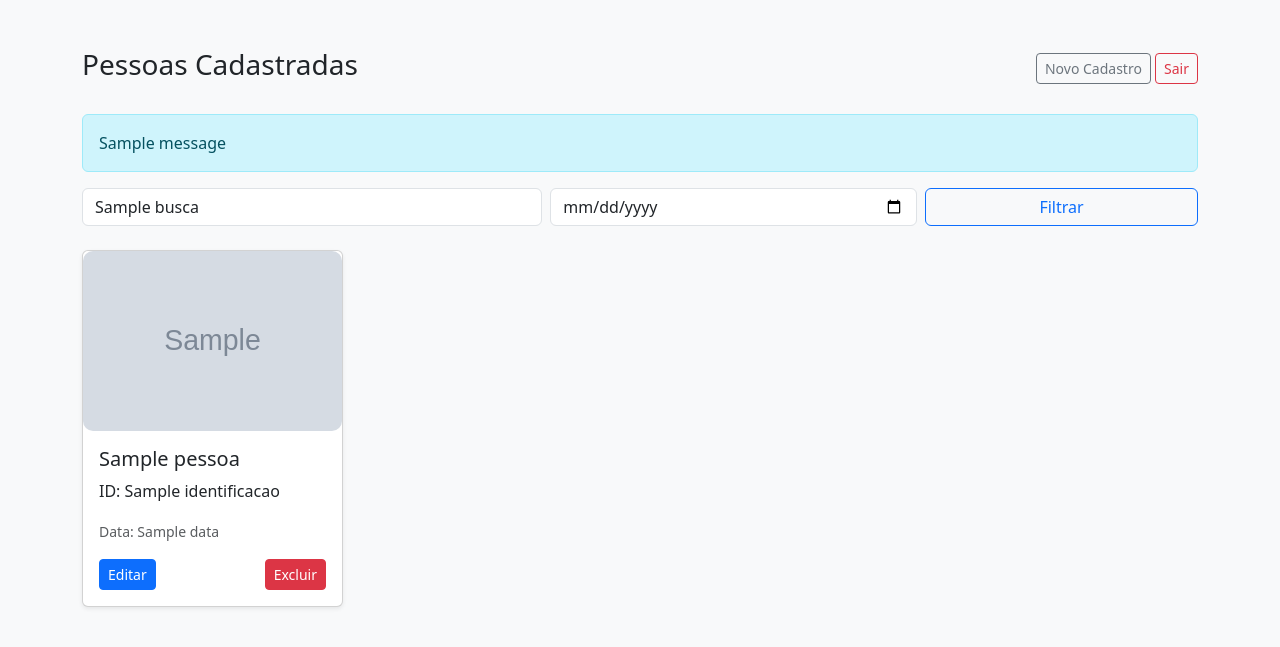
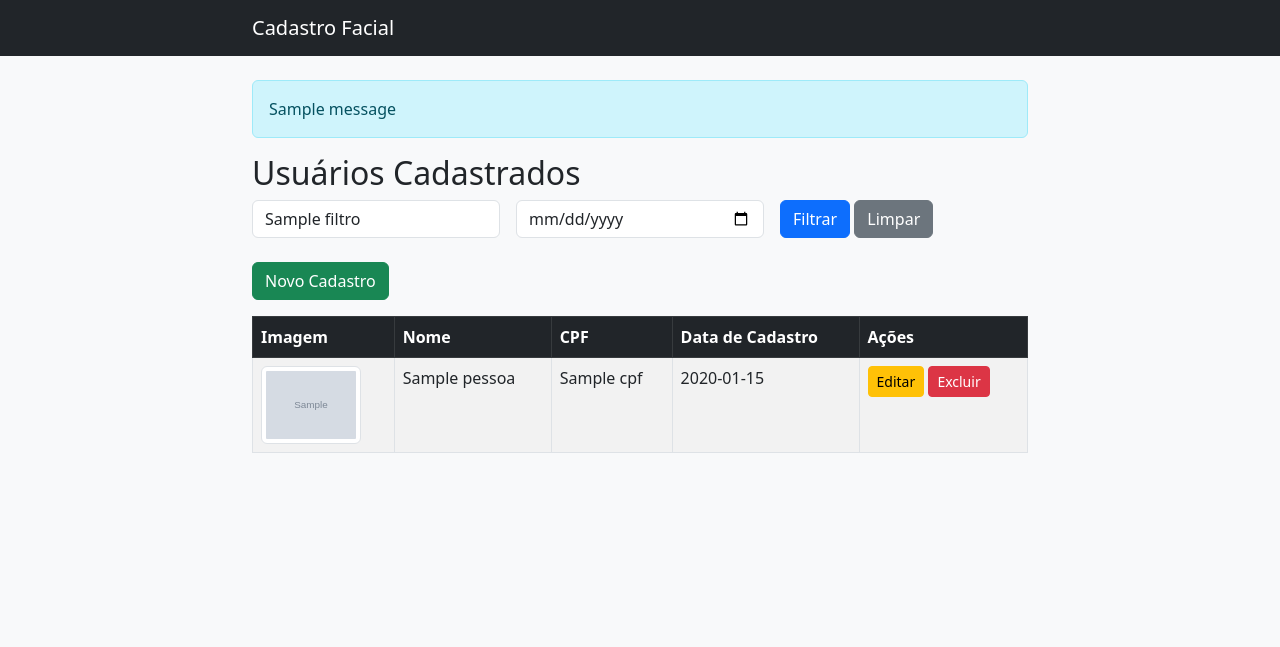
Before and after one commit to Brenex000006/Site-de-teste-para-TCC, a Flask app: template templates/lista.html in a window 1280 px wide. Shown: the top 647 px of the page. Run offline with Flask 3, Linux system fonts and the light colour scheme; the template is opened without the code that fills it: most values are stand-ins (such as "Sample title", 1, 10 or a date in 2020); grey boxes marked "Sample" are stand-in pictures; one stand-in notice (Sample message) is shown.

Commit message:
Aprimoramentos para os diversos sistemas do site

```diff
--- a/app.py
+++ b/app.py
@@ -4,7 +4,7 @@ from werkzeug.utils import secure_filename
 from dotenv import load_dotenv
 import os
 import uuid
-import json
+import mysql.connector
 from datetime import datetime
 
 # Configuração
@@ -13,6 +13,15 @@ app = Flask(__name__)
 app.secret_key = os.getenv('SECRET_KEY')
 app.config['UPLOAD_FOLDER'] = 'static/uploads'
 os.makedirs(app.config['UPLOAD_FOLDER'], exist_ok=True)
+
+# Banco de dados MySQL
+
+db = mysql.connector.connect(
+    host="127.0.0.1",
+    user="Root",
+    password="root",
+    database="tcc_reconhece"
+)
 
 # Login
 login_manager = LoginManager()
@@ -28,43 +37,55 @@ def load_user(user_id):
         return Admin()
     return None
 
-# Utilitários
-JSON_PATH = 'cadastros.json'
+# Funções de banco de dados
+def salvar_usuario(cpf, nome, imagem_url):
+    cursor = db.cursor()
+    try:
+        cursor.execute(
+            "INSERT INTO usuarios (CPF, nome, endereco_imagem) VALUES (%s, %s, %s)",
+            (cpf, nome, imagem_url)
+        )
+        db.commit()
+        print(f"Usuário inserido: CPF={cpf}, Nome={nome}, Imagem={imagem_url}")
+        return True
+    except mysql.connector.errors.IntegrityError as e:
+        print("Erro ao inserir CPF:", e)
+        return False
+    finally:
+        cursor.close()
 
-def carregar_dados():
-    if os.path.exists(JSON_PATH):
-        with open(JSON_PATH, 'r') as f:
-            return json.load(f)
-    return []
+def carregar_usuarios():
+    cursor = db.cursor(dictionary=True)
+    cursor.execute("SELECT * FROM usuarios")
+    usuarios = cursor.fetchall()
+    cursor.close()
+    return usuarios
 
-def salvar_dados(pessoa):
-    dados = carregar_dados()
-    if any(p['identificacao'] == pessoa['identificacao'] for p in dados):
-        return False
-    dados.append(pessoa)
-    with open(JSON_PATH, 'w') as f:
-        json.dump(dados, f, indent=4)
-    return True
 
-def atualizar_dados(identificacao, novos_dados):
-    dados = carregar_dados()
-    for i, p in enumerate(dados):
-        if p['identificacao'] == identificacao:
-            dados[i].update(novos_dados)
-            with open(JSON_PATH, 'w') as f:
-                json.dump(dados, f, indent=4)
-            return True
-    return False
+def atualizar_usuario(cpf_antigo, cpf_novo, nome, imagem_url=None):
+    cursor = db.cursor()
+    if imagem_url:
+        sql = "UPDATE usuarios SET CPF = %s, nome = %s, endereco_imagem = %s WHERE CPF = %s"
+        vals = (cpf_novo, nome, imagem_url, cpf_antigo)
+    else:
+        sql = "UPDATE usuarios SET CPF = %s, nome = %s WHERE CPF = %s"
+        vals = (cpf_novo, nome, cpf_antigo)
+    cursor.execute(sql, vals)
+    db.commit()
 
-def excluir_dado(identificacao):
-    dados = carregar_dados()
-    novos_dados = [p for p in dados if p['identificacao'] != identificacao]
-    with open(JSON_PATH, 'w') as f:
-        json.dump(novos_dados, f, indent=4)
-    return True
+def excluir_usuario(cpf):
+    cursor = db.cursor()
+    cursor.execute("DELETE FROM usuarios WHERE CPF = %s", (cpf,))
+    db.commit()
 
 # Rotas
-@app.route('/', methods=['GET', 'POST'])
+from flask_login import current_user, logout_user
+
+@app.route('/')
+def index():
+    if current_user.is_authenticated:
+        logout_user()
+    return redirect(url_for('login'))
 @app.route('/login', methods=['GET', 'POST'])
 def login():
     if request.method == 'POST':
@@ -72,7 +93,7 @@ def login():
         senha = request.form['password']
         if usuario == os.getenv("ADMIN_USERNAME") and senha == os.getenv("ADMIN_PASSWORD"):
             login_user(Admin())
-            return redirect(url_for('cadastrar'))
+            return redirect(url_for('lista'))
         flash("Credenciais inválidas.")
     return render_template('login.html')
 
@@ -82,76 +103,86 @@ def logout():
     logout_user()
     return redirect(url_for('login'))
 
-
 @app.route('/cadastrar', methods=['GET', 'POST'])
 @login_required
 def cadastrar():
     if request.method == 'POST':
         nome = request.form['nome']
-        identificacao = request.form['identificacao']
+        cpf = request.form['identificacao']
         imagem = request.files['imagem']
-
-        # Verifica se identificação já está cadastrada
-        dados = carregar_dados()
-        if any(p['identificacao'] == identificacao for p in dados):
-            flash("Identificação já cadastrada.")
+        # Verifica se CPF já está cadastrado
+        usuarios = carregar_usuarios()
+        if any(u['cpf'] == cpf for u in usuarios):
+            flash("CPF já cadastrado.")
             return redirect(url_for('cadastrar'))
 
-        # Só salva imagem se a identificação for nova
         if imagem:
             nome_arquivo = secure_filename(imagem.filename)
             nome_unico = f"{uuid.uuid4()}_{nome_arquivo}"
             caminho_arquivo = os.path.join(app.config['UPLOAD_FOLDER'], nome_unico)
             imagem.save(caminho_arquivo)
             url_imagem = url_for('static', filename=f'uploads/{nome_unico}')
+            URL_ABSO = os.path.abspath(caminho_arquivo)
 
-            pessoa = {
-                "nome": nome,
-                "identificacao": identificacao,
-                "imagem_url": url_imagem,
-                "data": datetime.now().strftime("%Y-%m-%d")
-            }
+            if salvar_usuario(cpf, nome, URL_ABSO):
+                flash("Pessoa cadastrada com sucesso!")
+            else:
+                flash("Erro ao cadastrar pessoa.")
 
-            salvar_dados(pessoa)
-            flash("Pessoa cadastrada com sucesso!")
             return redirect(url_for('cadastrar'))
 
     return render_template('cadastrar.html')
 
-
-@app.route('/lista')
+@app.route('/lista', methods=['GET'])
 @login_required
 def lista():
-    pessoas = carregar_dados()
-    busca = request.args.get('busca', '').strip().lower()
-    data_filtro = request.args.get('data', '').strip()
+    filtro = request.args.get('filtro', '')
+    data = request.args.get('data', '')
 
-    if busca:
-        pessoas = [p for p in pessoas if busca in p['nome'].lower() or busca in p['identificacao'].lower()]
+    cursor = db.cursor(dictionary=True)
 
-    if data_filtro:
-        pessoas = [p for p in pessoas if p.get('data') == data_filtro]
+    query = "SELECT * FROM usuarios WHERE 1=1"
+    valores = []
 
-    return render_template('lista.html', pessoas=pessoas, busca=busca, data_filtro=data_filtro)
+    if filtro:
+        query += " AND (nome LIKE %s OR CPF LIKE %s)"
+        filtro_valor = f"%{filtro}%"
+        valores.extend([filtro_valor, filtro_valor])
 
-@app.route('/editar/<identificacao>', methods=['GET', 'POST'])
+    if data:
+        query += " AND DATE(criado_em) = %s"
+        valores.append(data)
+
+    cursor.execute(query, valores)
+    pessoas = cursor.fetchall()
+    pessoas = imagem_corrigida(pessoas)
+    cursor.close()
+
+    return render_template('lista.html', pessoas=pessoas, filtro=filtro, data=data)
+
+def imagem_corrigida(pessoas):
+    for pessoa in pessoas:
+        pessoa['endereco_imagem'] = "/static/" + str(pessoa['endereco_imagem'].replace("\\", "/").split("/static/")[1])
+    return pessoas
+
+@app.route('/editar/<cpf>', methods=['GET', 'POST'])
 @login_required
-def editar(identificacao):
-    dados = carregar_dados()
-    pessoa = next((p for p in dados if p['identificacao'] == identificacao), None)
+def editar(cpf):
+    usuarios = carregar_usuarios()
+    usuarios = imagem_corrigida(usuarios)
+    pessoa = next((u for u in usuarios if u['cpf'] == cpf), None)
     if not pessoa:
         flash("Pessoa não encontrada.")
         return redirect(url_for('lista'))
 
     if request.method == 'POST':
         nome = request.form['nome']
-        nova_identificacao = request.form['nova_identificacao']
+        novo_cpf = request.form['nova_identificacao']
         nova_imagem = request.files.get('imagem')
-        nova_url_imagem = pessoa['imagem_url']
+        nova_url_imagem = pessoa['endereco_imagem']
 
-        # Se nova imagem foi enviada, remove a anterior e salva a nova
         if nova_imagem and nova_imagem.filename:
-            imagem_antiga = pessoa.get('imagem_url', '').replace('/static/', '')
+            imagem_antiga = pessoa['endereco_imagem'].replace('/static/', '')
             caminho_antigo = os.path.join('static', imagem_antiga)
             if os.path.exists(caminho_antigo):
                 os.remove(caminho_antigo)
@@ -161,47 +192,27 @@ def editar(identificacao):
             caminho_arquivo = os.path.join(app.config['UPLOAD_FOLDER'], nome_unico)
             nova_imagem.save(caminho_arquivo)
             nova_url_imagem = url_for('static', filename=f'uploads/{nome_unico}')
+            URL_ABS = os.path.abspath(nova_url_imagem)
 
-        # Atualiza ou move o registro
-        dados = [p for p in dados if p['identificacao'] != identificacao]
-        pessoa_atualizada = {
-            "nome": nome,
-            "identificacao": nova_identificacao,
-            "imagem_url": nova_url_imagem,
-            "data": pessoa.get("data", datetime.now().strftime("%Y-%m-%d"))
-        }
-
-        # Garante que a nova identificação não já esteja em uso
-        if any(p['identificacao'] == nova_identificacao for p in dados):
-            flash("Essa nova identificação já está em uso.")
-            return redirect(url_for('editar', identificacao=identificacao))
-
-        dados.append(pessoa_atualizada)
-        with open(JSON_PATH, 'w') as f:
-            json.dump(dados, f, indent=4)
-
+        atualizar_usuario(cpf, novo_cpf, nome, URL_ABS)
         flash("Cadastro atualizado com sucesso!")
         return redirect(url_for('lista'))
 
     return render_template('editar.html', pessoa=pessoa)
 
-
-
-@app.route('/excluir/<identificacao>', methods=['POST'])
+@app.route('/excluir/<cpf>', methods=['POST'])
 @login_required
-def excluir(identificacao):
-    dados = carregar_dados()
-    pessoa = next((p for p in dados if p['identificacao'] == identificacao), None)
+def excluir(cpf):
+    usuarios = carregar_usuarios()
+    pessoa = next((u for u in usuarios if u['cpf'] == cpf), None)
     if pessoa:
-        # Remove imagem do disco
-        imagem_url = pessoa.get('imagem_url', '').replace('/static/', '')
+        imagem_url = pessoa.get('endereco_imagem', '').replace('/static/', '')
         caminho = os.path.join('static', imagem_url)
         if os.path.exists(caminho):
             os.remove(caminho)
-    excluir_dado(identificacao)
+    excluir_usuario(cpf)
     flash("Registro excluído com sucesso!")
     return redirect(url_for('lista'))
 
-
 if __name__ == '__main__':
     app.run(debug=True)
--- /dev/null
+++ b/templates/base.html
@@ -0,0 +1,45 @@
+<!DOCTYPE html>
+<html lang="pt-BR">
+<head>
+    <meta charset="UTF-8">
+    <title>{% block title %}Sistema de Cadastro{% endblock %}</title>
+    <link href="https://cdn.jsdelivr.net/npm/bootstrap@5.3.0/dist/css/bootstrap.min.css" rel="stylesheet">
+    <style>
+        body {
+            background-color: #f8f9fa;
+        }
+        .container {
+            max-width: 800px;
+        }
+    </style>
+</head>
+<body>
+<nav class="navbar navbar-expand-lg navbar-dark bg-dark mb-4">
+    <div class="container">
+        <a class="navbar-brand" href="{{ url_for('lista') }}">Cadastro Facial</a>
+        <div class="collapse navbar-collapse">
+            <ul class="navbar-nav ms-auto">
+                {% if current_user.is_authenticated %}
+                    <li class="nav-item">
+                        <a class="nav-link" href="{{ url_for('logout') }}">Sair</a>
+                    </li>
+                {% endif %}
+            </ul>
+        </div>
+    </div>
+</nav>
+
+<div class="container">
+    {% with messages = get_flashed_messages() %}
+      {% if messages %}
+        <div class="alert alert-info">
+          {{ messages[0] }}
+        </div>
+      {% endif %}
+    {% endwith %}
+
+    {% block content %}{% endblock %}
+</div>
+
+</body>
+</html>
--- a/templates/lista.html
+++ b/templates/lista.html
@@ -1,69 +1,54 @@
-<!DOCTYPE html>
-<html lang="pt-br">
-<head>
-    <meta charset="UTF-8">
-    <title>Pessoas Cadastradas</title>
-    <link href="https://cdn.jsdelivr.net/npm/bootstrap@5.3.0/dist/css/bootstrap.min.css" rel="stylesheet">
-    <style>
-        .face-card img {
-            height: 180px;
-            object-fit: cover;
-            border-radius: 10px;
-        }
-    </style>
-</head>
-<body class="bg-light">
-    <div class="container mt-5">
-        <div class="d-flex justify-content-between align-items-center mb-4">
-            <h3>Pessoas Cadastradas</h3>
-            <div>
-                <a href="{{ url_for('cadastrar') }}" class="btn btn-outline-secondary btn-sm">Novo Cadastro</a>
-                <a href="{{ url_for('logout') }}" class="btn btn-outline-danger btn-sm">Sair</a>
-            </div>
-        </div>
+{% extends 'base.html' %}
+{% block title %}Lista de Usuários{% endblock %}
+{% block content %}
+<h2>Usuários Cadastrados</h2>
 
-        {% with messages = get_flashed_messages() %}
-            {% if messages %}
-                <div class="alert alert-info">{{ messages[0] }}</div>
-            {% endif %}
-        {% endwith %}
-
-        <!-- Formulário de busca e filtro -->
-        <form method="GET" class="row g-2 mb-4">
-            <div class="col-md-5">
-                <input type="text" name="busca" value="{{ busca }}" class="form-control" placeholder="Buscar por nome ou ID">
+<form method="GET" class="row g-3 mb-4">
+    <div class="col-md-4">
+        <input type="text" class="form-control" name="filtro" placeholder="Nome ou CPF" value="{{ filtro }}">
     </div>
     <div class="col-md-4">
-                <input type="date" name="data" value="{{ data_filtro }}" class="form-control">
+        <input type="date" class="form-control" name="data" value="{{ data }}">
     </div>
-            <div class="col-md-3 d-grid">
-                <button type="submit" class="btn btn-outline-primary">Filtrar</button>
+    <div class="col-md-4">
+        <button type="submit" class="btn btn-primary">Filtrar</button>
+        <a href="{{ url_for('lista') }}" class="btn btn-secondary">Limpar</a>
     </div>
 </form>
 
-        <!-- Lista de pessoas -->
-        <div class="row">
+<a href="{{ url_for('cadastrar') }}" class="btn btn-success mb-3">Novo Cadastro</a>
+
+<table class="table table-bordered table-striped">
+    <thead class="table-dark">
+        <tr>
+            <th>Imagem</th>
+            <th>Nome</th>
+            <th>CPF</th>
+            <th>Data de Cadastro</th>
+            <th>Ações</th>
+        </tr>
+    </thead>
+    <tbody>
         {% for pessoa in pessoas %}
-            <div class="col-md-3 mb-4">
-                <div class="card face-card shadow-sm">
-                    <img src="{{ pessoa.imagem_url }}" class="card-img-top" alt="{{ pessoa.nome }}">
-                    <div class="card-body">
-                        <h5 class="card-title">{{ pessoa.nome }}</h5>
-                        <p class="card-text">ID: {{ pessoa.identificacao }}</p>
-                        <p class="card-text"><small class="text-muted">Data: {{ pessoa.data }}</small></p>
-                        <div class="d-flex justify-content-between">
-                            <a href="{{ url_for('editar', identificacao=pessoa.identificacao) }}" class="btn btn-sm btn-primary">Editar</a>
-                            <form method="POST" action="{{ url_for('excluir', identificacao=pessoa.identificacao) }}" onsubmit="return confirm('Tem certeza que deseja excluir?')">
-                                <button type="submit" class="btn btn-sm btn-danger">Excluir</button>
+        <tr>
+            <td>
+                {% if pessoa.endereco_imagem %}
+                    <img src="{{ pessoa.endereco_imagem }}" class="img-thumbnail" width="100">
+                {% else %}
+                    <span>Sem imagem</span>
+                {% endif %}
+            </td>
+            <td>{{ pessoa.nome }}</td>
+            <td>{{ pessoa.cpf }}</td>
+            <td>{{ pessoa.criado_em.strftime('%d/%m/%Y') if pessoa.criado_em else '' }}</td>
+            <td>
+                <a href="{{ url_for('editar', cpf=pessoa.cpf) }}" class="btn btn-warning btn-sm">Editar</a>
+                <form action="{{ url_for('excluir', cpf=pessoa.cpf) }}" method="POST" style="display:inline;" onsubmit="return confirm('Tem certeza que deseja excluir este usuário?');">
+                    <button type="submit" class="btn btn-danger btn-sm">Excluir</button>
                 </form>
-                        </div>
-                    </div>
-                </div>
-            </div>
-            {% else %}
-            <p class="text-muted">Nenhuma pessoa encontrada com os filtros aplicados.</p>
+            </td>
+        </tr>
         {% endfor %}
-        </div>
-    </div>
-</body>
-</html>
+    </tbody>
+</table>
+{% endblock %}
```
Also changed, not shown: templates/cadastrar.html (+13 -34 lines), templates/editar.html (+21 -29 lines), templates/login.html (+15 -29 lines), teste.py (added, +13 -0 lines), 1 other file. Lines whose indentation alone changed are shown as unchanged.
